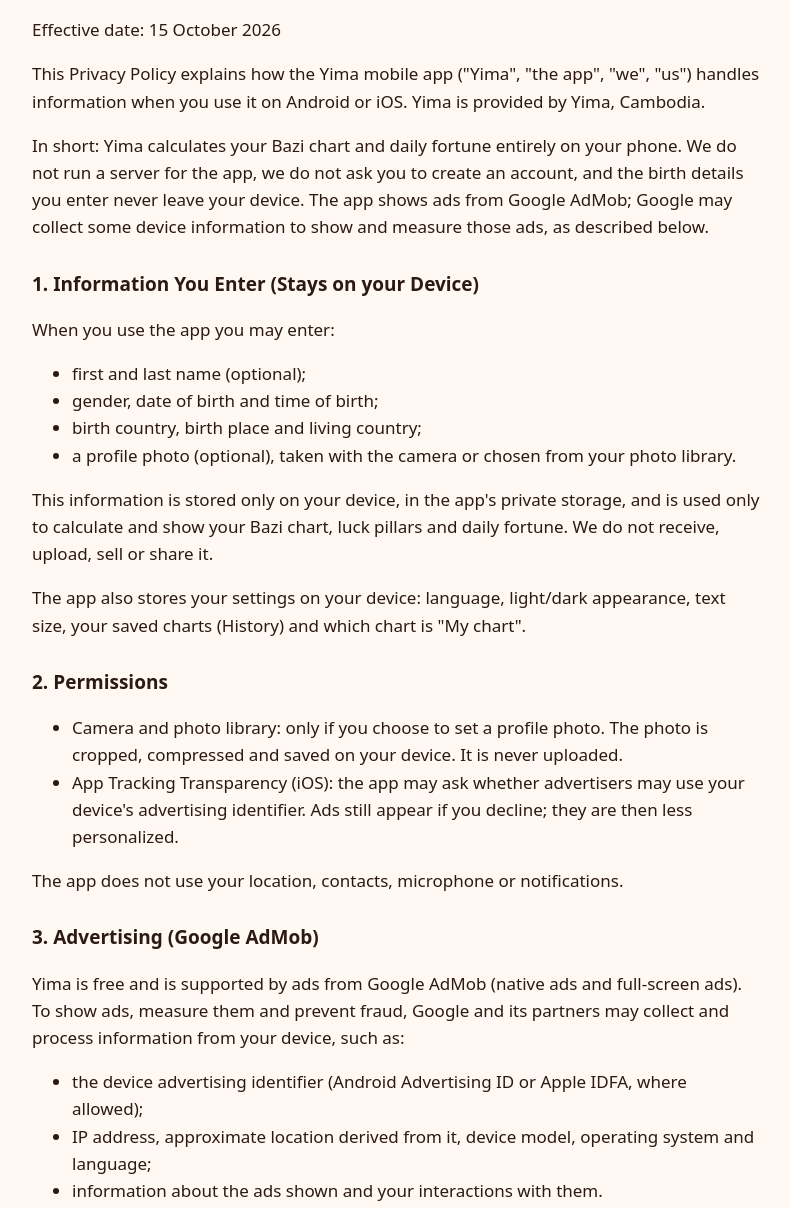
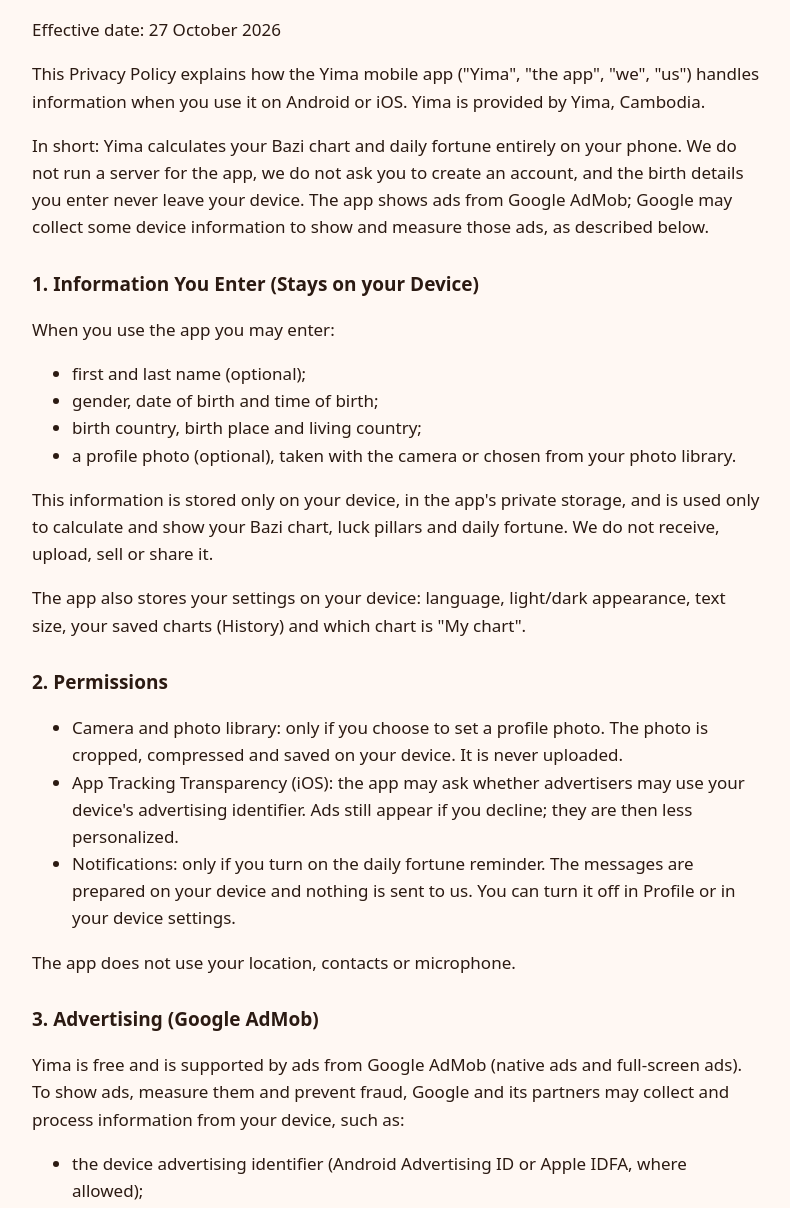
Before and after one commit to Seu07/yima11-eng.github.io, a plain HTML site: page privacy.html in a window 1280 px wide. Shown: the part 92-1300 px from the top of the page, without its empty margins (244-1034 px from the left). Drawn offline with Linux system fonts and the light colour scheme; a web font is replaced by a local one.

Commit message:
Revise effective date and permissions in privacy policy
Updated effective date and added notification permission details.

```diff
--- a/privacy.html
+++ b/privacy.html
@@ -44,7 +44,7 @@ footer a { margin: 0 8px; }
 </head>
 <body>
 <main class="doc"><h1>YIMA — PRIVACY POLICY</h1>
-<p>Effective date: 15 October 2026</p>
+<p>Effective date: 27 October 2026</p>
 <p>This Privacy Policy explains how the Yima mobile app (&quot;Yima&quot;, &quot;the app&quot;, &quot;we&quot;, &quot;us&quot;) handles information when you use it on Android or iOS. Yima is provided by Yima, Cambodia.</p>
 <p>In short: Yima calculates your Bazi chart and daily fortune entirely on your phone. We do not run a server for the app, we do not ask you to create an account, and the birth details you enter never leave your device. The app shows ads from Google AdMob; Google may collect some device information to show and measure those ads, as described below.</p>
 <h2>1. Information You Enter (Stays on your Device)</h2>
@@ -53,8 +53,8 @@ footer a { margin: 0 8px; }
 <p>This information is stored only on your device, in the app&#x27;s private storage, and is used only to calculate and show your Bazi chart, luck pillars and daily fortune. We do not receive, upload, sell or share it.</p>
 <p>The app also stores your settings on your device: language, light/dark appearance, text size, your saved charts (History) and which chart is &quot;My chart&quot;.</p>
 <h2>2. Permissions</h2>
-<ul><li>Camera and photo library: only if you choose to set a profile photo. The photo is cropped, compressed and saved on your device. It is never uploaded.</li><li>App Tracking Transparency (iOS): the app may ask whether advertisers may use your device&#x27;s advertising identifier. Ads still appear if you decline; they are then less personalized.</li></ul>
-<p>The app does not use your location, contacts, microphone or notifications.</p>
+<ul><li>Camera and photo library: only if you choose to set a profile photo. The photo is cropped, compressed and saved on your device. It is never uploaded.</li><li>App Tracking Transparency (iOS): the app may ask whether advertisers may use your device&#x27;s advertising identifier. Ads still appear if you decline; they are then less personalized.</li><li>Notifications: only if you turn on the daily fortune reminder. The messages are prepared on your device and nothing is sent to us. You can turn it off in Profile or in your device settings.</li></ul>
+<p>The app does not use your location, contacts or microphone.</p>
 <h2>3. Advertising (Google AdMob)</h2>
 <p>Yima is free and is supported by ads from Google AdMob (native ads and full-screen ads). To show ads, measure them and prevent fraud, Google and its partners may collect and process information from your device, such as:</p>
 <ul><li>the device advertising identifier (Android Advertising ID or Apple IDFA, where allowed);</li><li>IP address, approximate location derived from it, device model, operating system and language;</li><li>information about the ads shown and your interactions with them.</li></ul>
```
